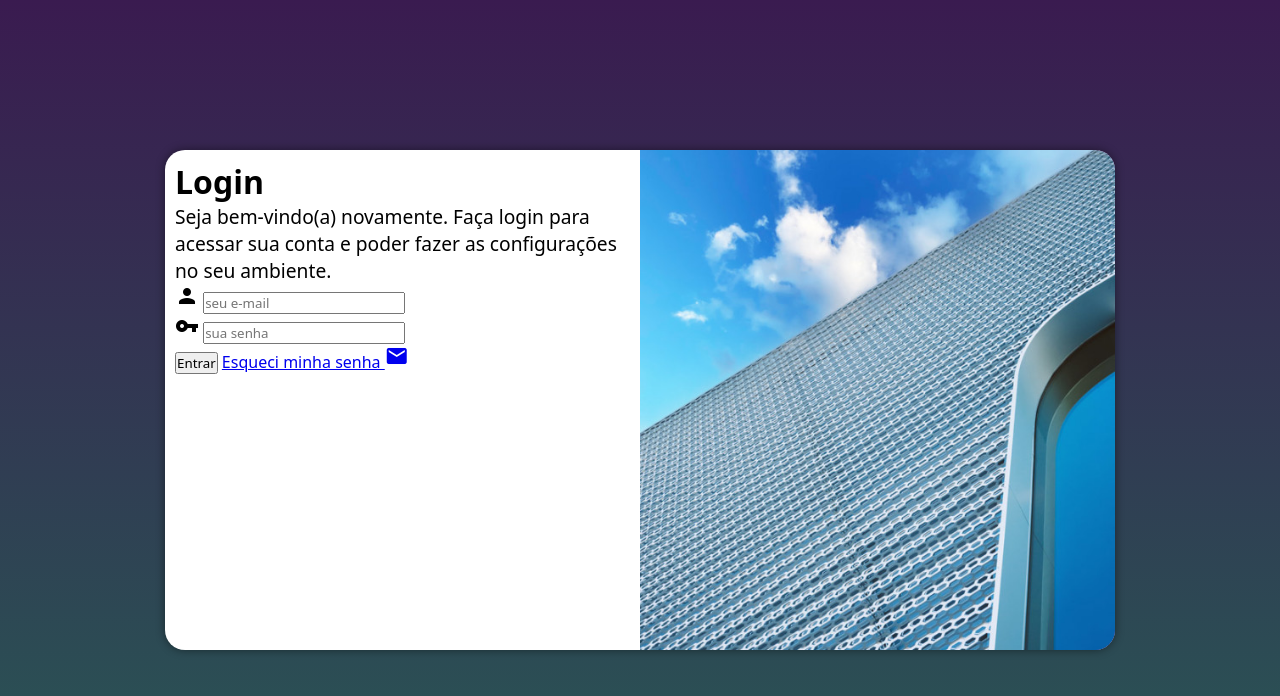
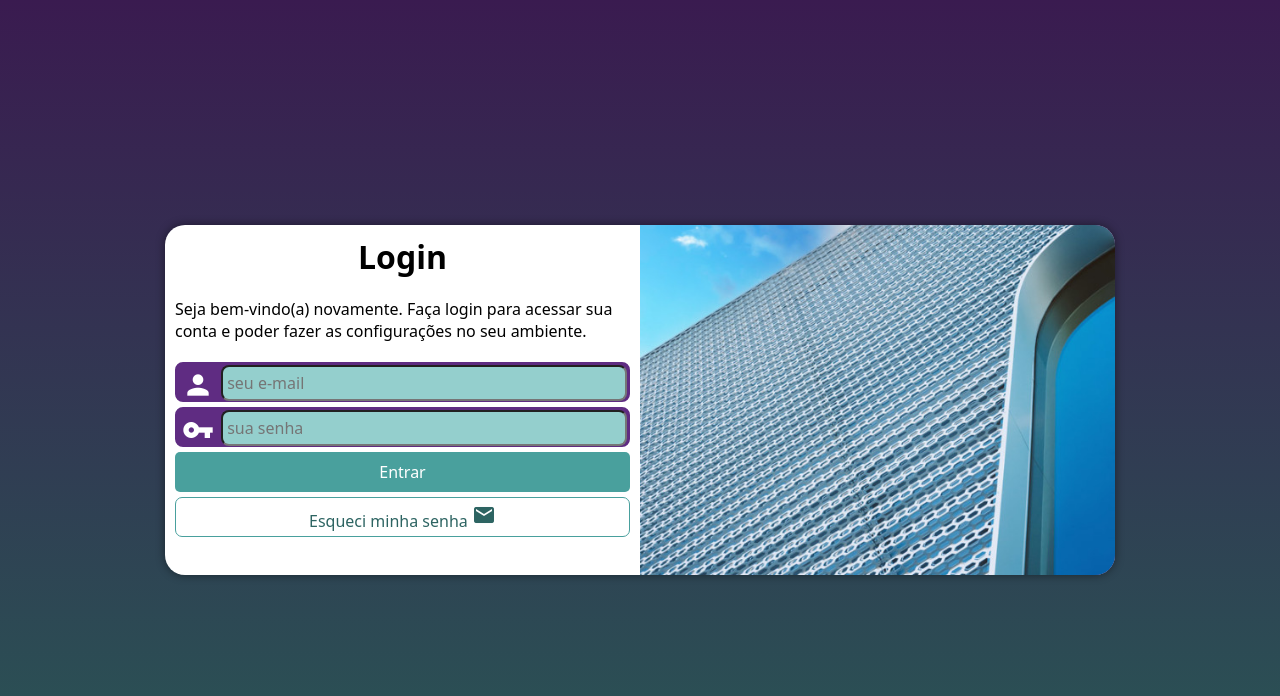
Before and after one commit to NetoSantosOP7/projeto-login, a plain HTML site: page index.html in a window 1280 px wide. Drawn offline with Linux system fonts and the light colour scheme.

Commit message:
projeto finalizado

```diff
--- a/estilos/media-query.css
+++ b/estilos/media-query.css
@@ -24,6 +24,7 @@ body{
 
     section#login {
         width: 80vw;
+        height: 280px;
     }
 
     section#login > div#imagem {
@@ -46,6 +47,7 @@ body{
     }
     section#login {
         width: 950px;
+        height: 350px;
     }
 
     section#login > div#imagem {
@@ -60,7 +62,8 @@ body{
     }
 
     div#formulario > p {
-        font-size: 1.2em;
+        font-size: 1em;
+        margin: 20px 0px;
     }
 
     div#formulario > h1 {
--- a/estilos/style.css
+++ b/estilos/style.css
@@ -30,7 +30,7 @@ main {
 #login {
     position: absolute;
     width: 250px;
-    height: 500px;
+    height: 515px;
     background-color: white;
     border-radius: 20px;
     top: 50%;
@@ -55,3 +55,87 @@ section#login > div#formulario {
     padding: 10px;
 
 }
+
+div#formulario > h1 {
+    text-align: center;
+    margin-bottom: 10px;
+}
+
+div#formulario > p {
+    font-size: 0.8em;
+}
+
+form > div.campo {
+    background-color: #5f2c82;
+    border: #5f2c82 solid 2px;
+    display: block;
+    width: 100%;
+    height: 40px;
+    border-radius: 8px;
+    margin: 5px 0px;
+}
+
+div.campo > label {
+    display: none;
+}
+
+div.campo > span {
+    color: white;
+    /*background-color: black;*/
+    font-size: 2em;
+    width: 40px;
+    padding: 5px;
+}
+
+div.campo > input{
+    background-color: #94cfcd;
+    font-size: 1em;
+    width: calc(100% - 45px);
+    height: 100%;
+    border-radius: 8px;
+    padding: 4px;
+    transform: translateY(-12px);
+}
+
+div.campo > input:focus-within {
+    background-color: white;
+}
+
+form > input[type=submit] {
+    display: block;
+    font-size: 1em;
+    width: 100%;
+    height: 40px;
+    background-color: #49a09d;
+    color: white;
+    border: none;
+    border-radius: 5px;
+    cursor: pointer;
+}
+
+form > input[type=submit]:hover {
+    background-color: #2d6462;
+}
+
+form > a.botao {
+    display:block;
+    text-align: center;
+    font-size: 1em;
+    width: 100%;
+    height: 40px;
+    padding-top: 5px;
+    margin-top: 5px;
+    background-color: white;
+    color: #2d6462;
+    border: 1px solid #49a09d;
+    border-radius: 7px;
+    text-decoration: none;
+}
+
+form > a.botao:hover {
+    background-color: #6cd3cf;
+}
+
+form > a.botao > i {
+    font-size: 0.8em;
+}
```
